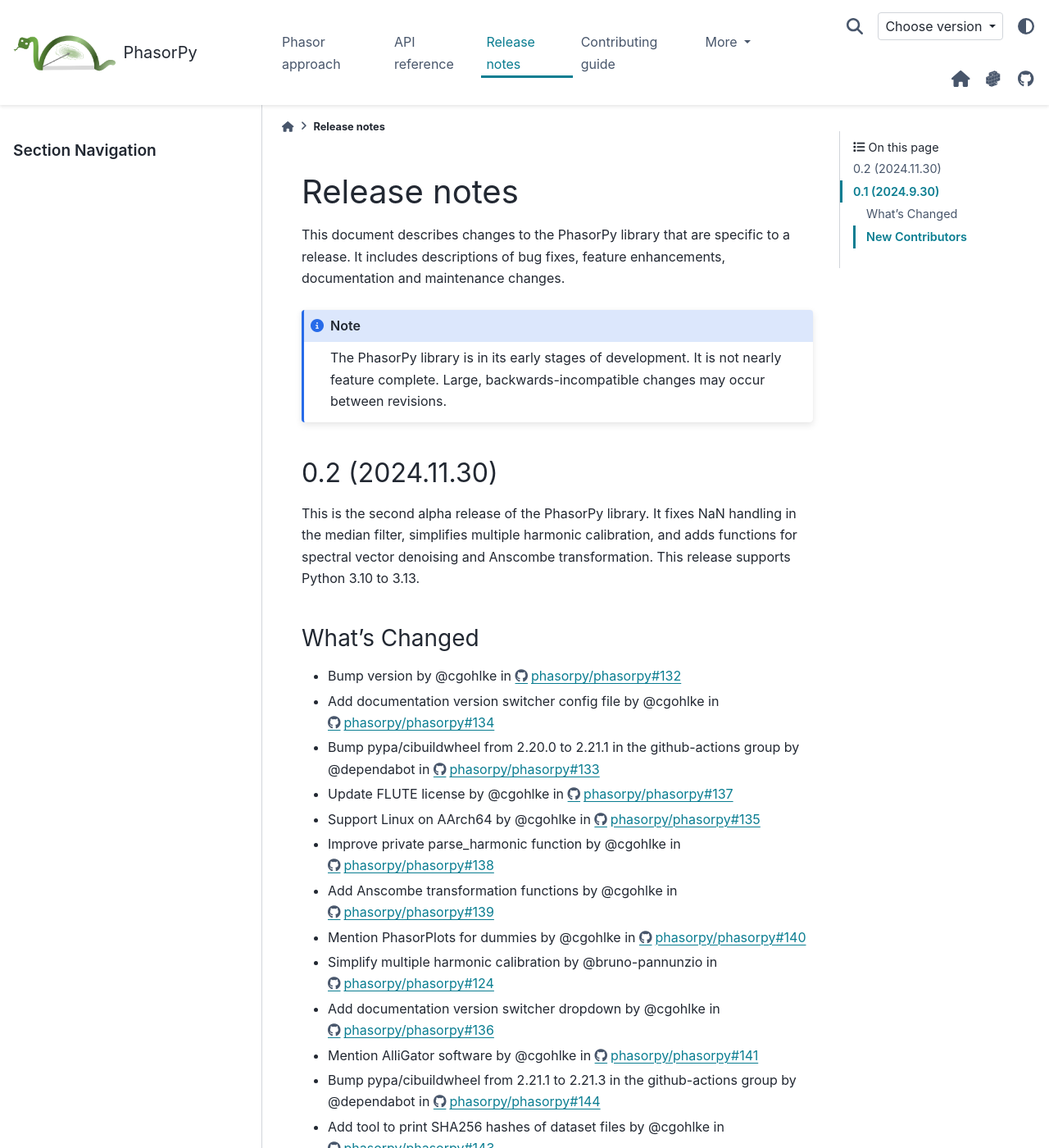
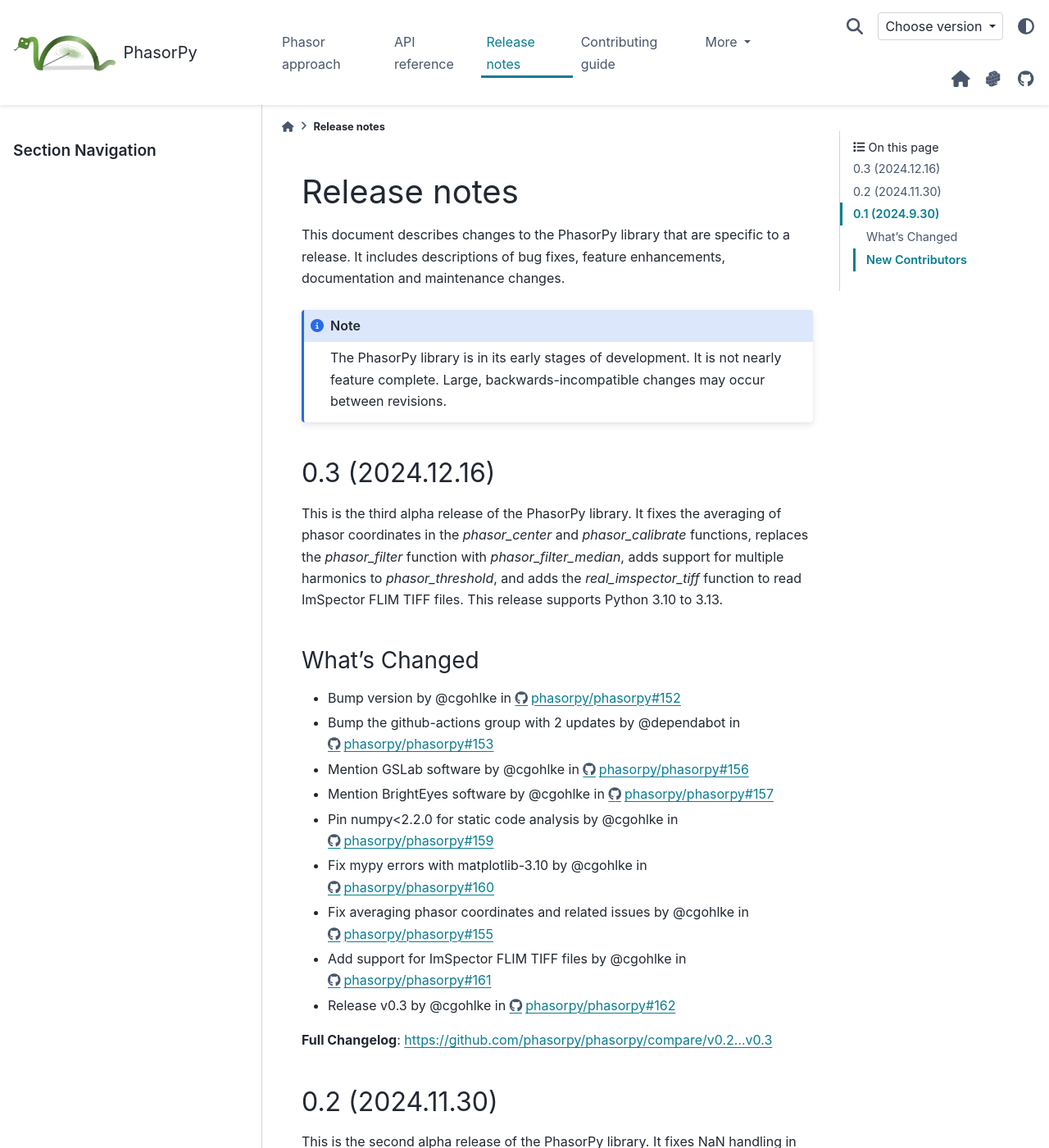
Before and after one commit to phasorpy/phasorpy, a Sphinx documentation site: the page built from docs/release.rst, in a window 1280 px wide and 1400 px high. Shown: the whole window at 82% size. Built offline with Sphinx 7.4.7 and the PyData theme 0.15.4, drawn with Linux system fonts in a browser that asks for light colours; pages that are not in the unit, such as notebooks, are missing from menus.

Commit message:
Release v0.3 (#162)

```diff
--- a/docs/release.rst
+++ b/docs/release.rst
@@ -9,6 +9,31 @@
     The PhasorPy library is in its early stages of development.
     It is not nearly feature complete.
     Large, backwards-incompatible changes may occur between revisions.
+
+0.3 (2024.12.16)
+----------------
+
+This is the third alpha release of the PhasorPy library.
+It fixes the averaging of phasor coordinates in the `phasor_center` and
+`phasor_calibrate` functions, replaces the `phasor_filter` function
+with `phasor_filter_median`, adds support for multiple harmonics to
+`phasor_threshold`, and adds the `real_imspector_tiff` function to read
+ImSpector FLIM TIFF files. This release supports Python 3.10 to 3.13.
+
+What's Changed
+..............
+
+* Bump version by @cgohlke in https://github.com/phasorpy/phasorpy/pull/152
+* Bump the github-actions group with 2 updates by @dependabot in https://github.com/phasorpy/phasorpy/pull/153
+* Mention GSLab software by @cgohlke in https://github.com/phasorpy/phasorpy/pull/156
+* Mention BrightEyes software by @cgohlke in https://github.com/phasorpy/phasorpy/pull/157
+* Pin numpy<2.2.0 for static code analysis by @cgohlke in https://github.com/phasorpy/phasorpy/pull/159
+* Fix mypy errors with matplotlib-3.10 by @cgohlke in https://github.com/phasorpy/phasorpy/pull/160
+* Fix averaging phasor coordinates and related issues by @cgohlke in https://github.com/phasorpy/phasorpy/pull/155
+* Add support for ImSpector FLIM TIFF files by @cgohlke in https://github.com/phasorpy/phasorpy/pull/161
+* Release v0.3 by @cgohlke in https://github.com/phasorpy/phasorpy/pull/162
+
+**Full Changelog**: https://github.com/phasorpy/phasorpy/compare/v0.2...v0.3
 
 0.2 (2024.11.30)
 ----------------
--- a/src/phasorpy/version.py
+++ b/src/phasorpy/version.py
@@ -2,7 +2,7 @@
 
 from __future__ import annotations
 
-__version__ = '0.3.dev'
+__version__ = '0.3'
 
 
 def versions(
```
Also changed, not shown: docs/_static/switcher.json (+8 -3 lines).
